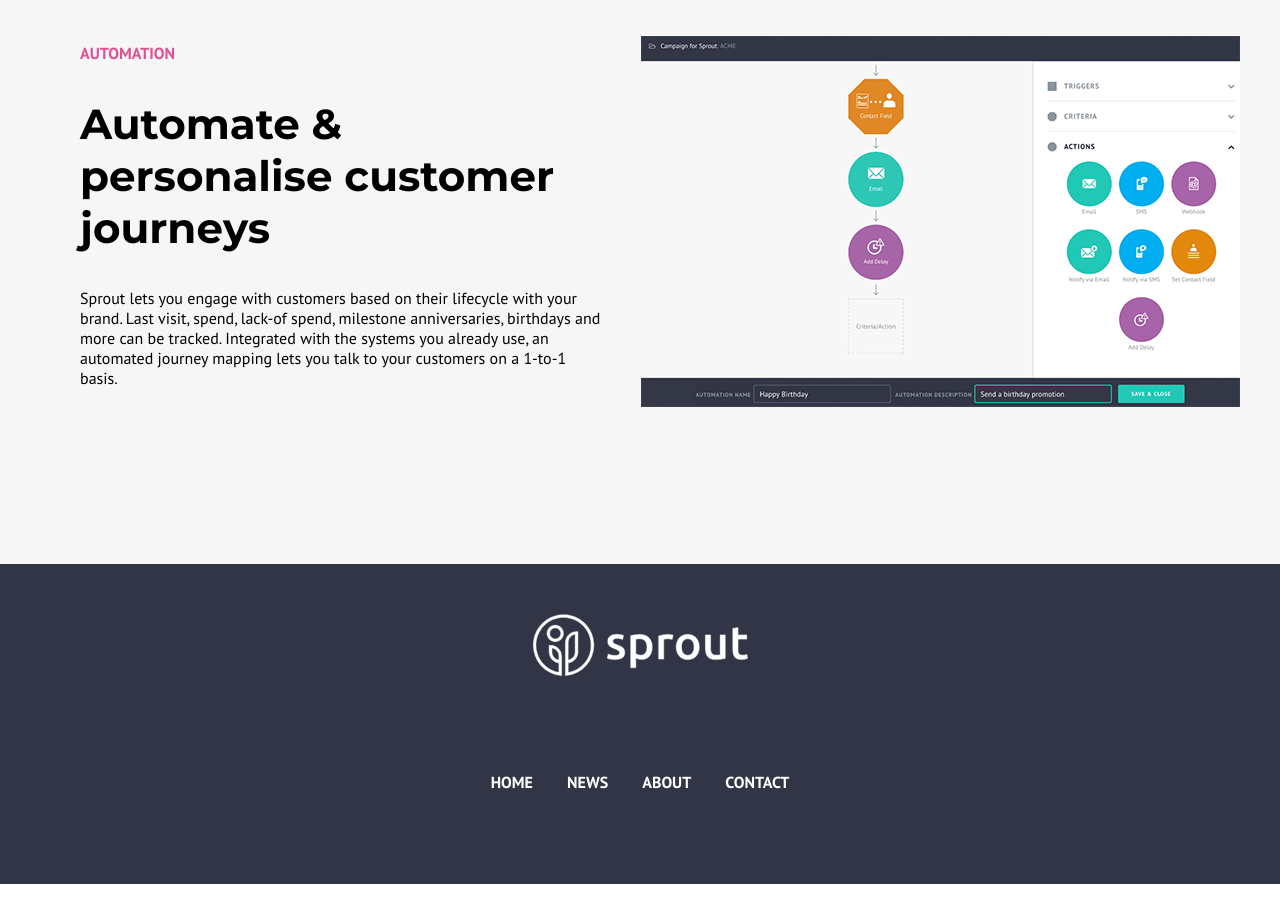
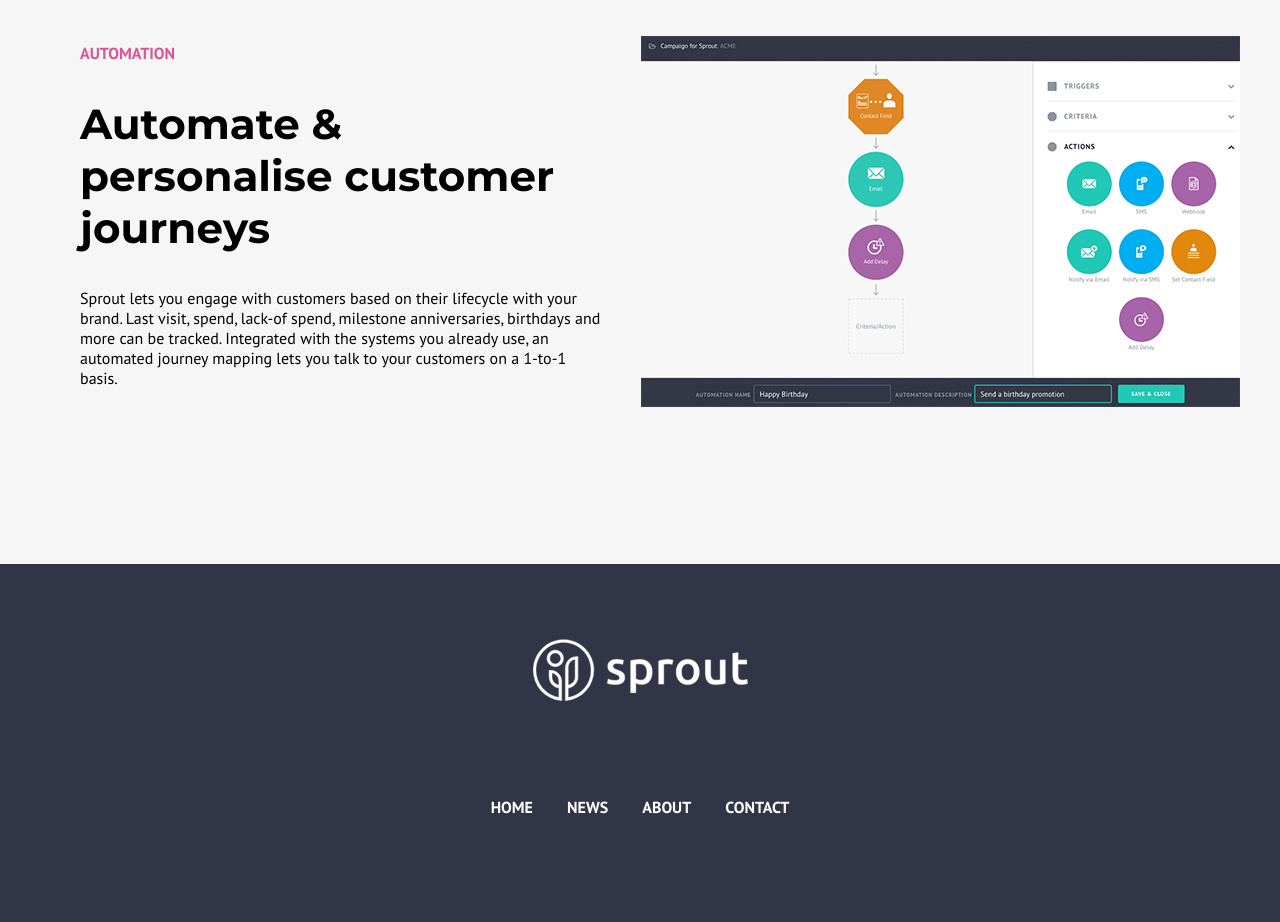
Before and after one commit to LewisLindleySmith/Mini-Site, a plain HTML site: page sprout/index.html in a window 1280 px wide. Shown: the part 2118-3040 px from the top of the page. Before the commit the page ends 3002 px from the top, so only its background shows below. Drawn offline with Linux system fonts and the light colour scheme.

Commit message:
footer position

```diff
--- a/sprout/css/style.css
+++ b/sprout/css/style.css
@@ -115,7 +115,7 @@ li {
 footer {
     background-color: #323545;
     text-align: center;
-    padding: 50px;
+    padding: 75px 50px ;
     color: #ffffff;
 }
 
```
